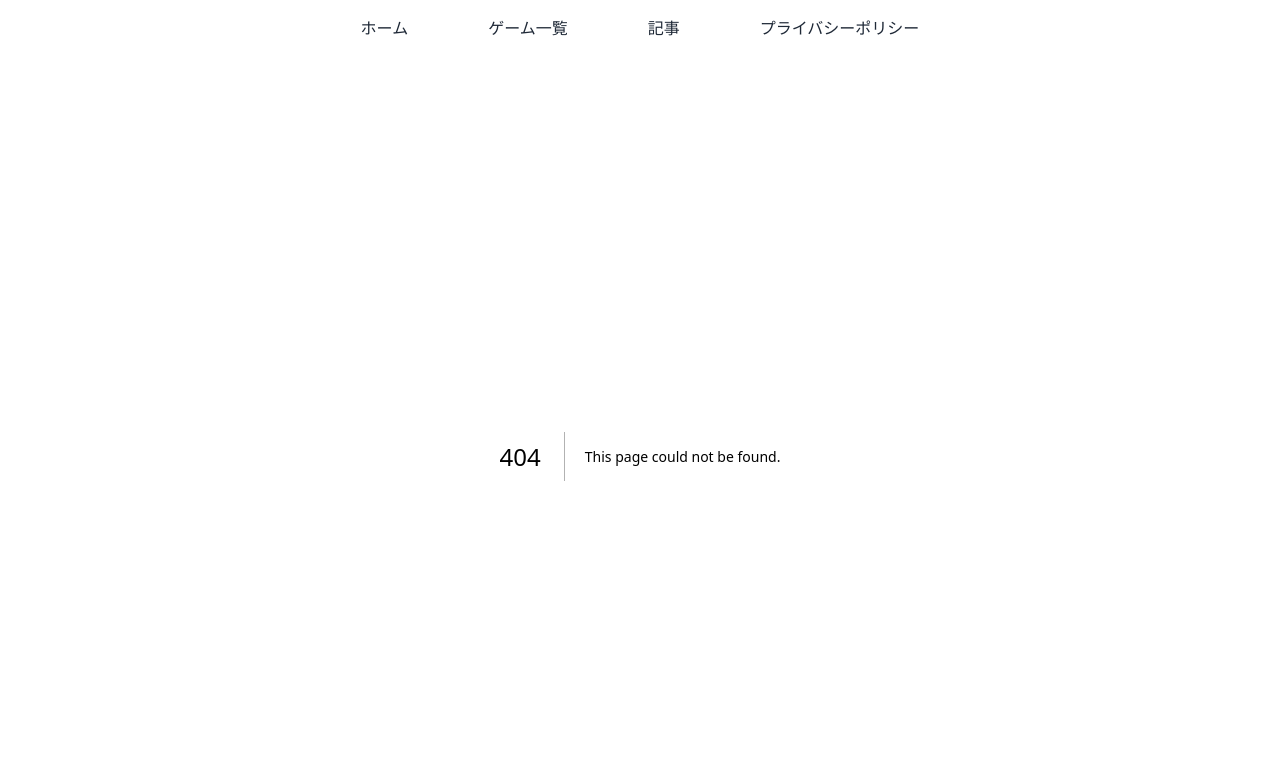
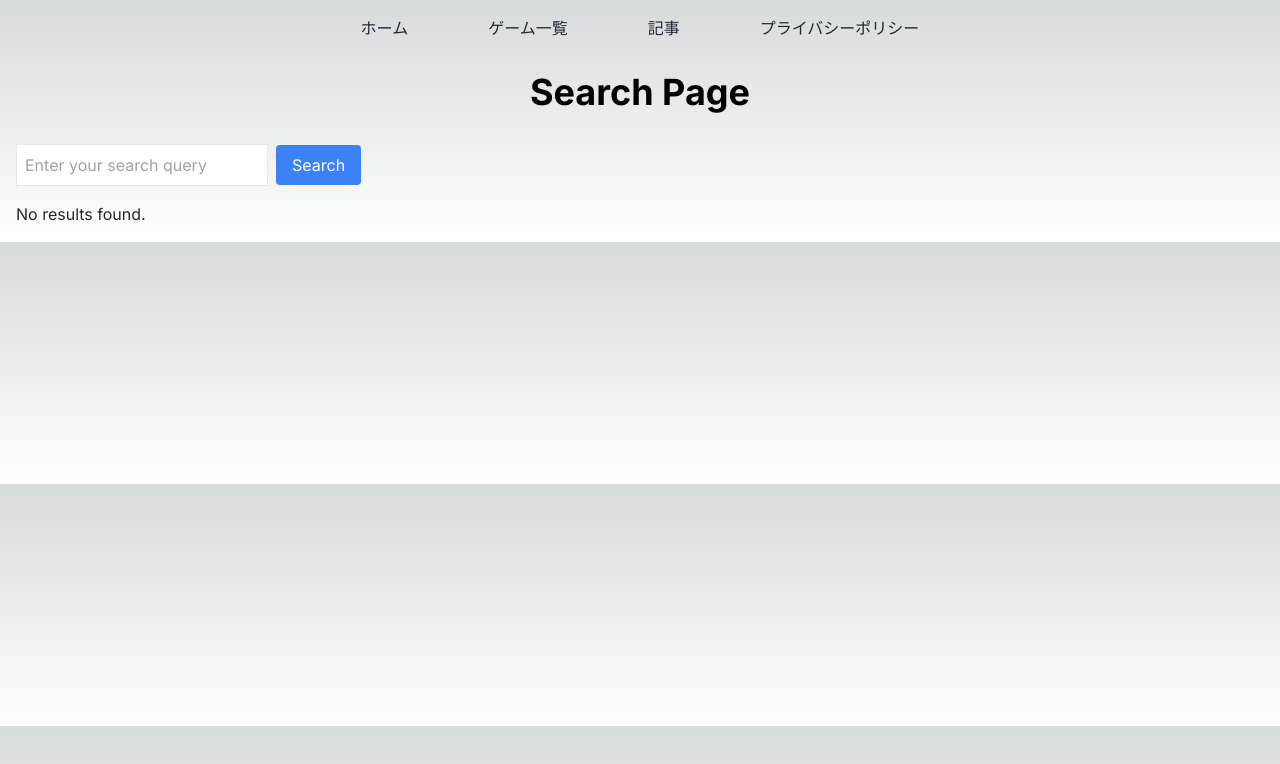
Before and after one commit to endokazuki/game_review, a Next.js app in the folder frontend/src/gamefront/: page /game in a window 1280 px wide. Before the commit this address had no page. Shown: the top 764 px of the page. Built offline with nearby package versions, Linux system fonts and the light colour scheme.

Commit message:
ゲーム一覧ページ作成

```diff
--- /dev/null
+++ b/frontend/src/gamefront/app/game/page.tsx
@@ -0,0 +1,73 @@
+"use client";
+import { FC } from "react";
+
+type Post = {
+  created_at: ReactNode;
+  id: number;
+  title: string;
+};
+
+// pages/index.tsx
+import { useState } from "react";
+
+const SearchPage: React.FC = () => {
+  const [query, setQuery] = useState("");
+  const [results, setResults] = useState<string[]>([]);
+
+  const handleSearch = async () => {
+    try {
+      const response = await fetch(
+        `http://localhost:3000/games/search?title=${query}`
+      );
+      const data = await response.json();
+      console.log(data);
+
+      if (Array.isArray(data)) {
+        const titles = data.map((item: any) => item.title);
+        setResults(titles);
+      } else {
+        setResults([]);
+      }
+    } catch (error) {
+      console.error("Error fetching data:", error);
+    }
+  };
+
+  return (
+    <div className="container mx-auto p-4">
+      <h1 className="text-4xl font-bold text-center mb-8">Search Page</h1>
+
+      <div className="flex items-center">
+        <input
+          type="text"
+          value={query}
+          onChange={(e) => setQuery(e.target.value)}
+          className="border p-2 mr-2"
+          placeholder="Enter your search query"
+        />
+        <button
+          onClick={handleSearch}
+          className="bg-blue-500 text-white px-4 py-2 rounded"
+        >
+          Search
+        </button>
+      </div>
+
+      <div className="mt-4">
+        {results.length > 0 ? (
+          <ul>
+            {results.map((result, index) => (
+              <li key={index} className="text-gray-800">
+                {result}
+              </li>
+            ))}
+          </ul>
+        ) : (
+          <p className="text-gray-800">No results found.</p>
+        )}
+      </div>
+    </div>
+  );
+};
+
+export default SearchPage;
--- a/frontend/src/gamefront/app/gamesearch/page.tsx
+++ /dev/null
@@ -1,34 +0,0 @@
-import { FC } from "react";
-
-type Post = {
-  id: number;
-  title: string;
-};
-
-async function getPost() {
-  const res = await fetch("http://api:3000/games/index");
-  console.log(res);
-
-  if (!res.ok) {
-    throw new Error("Failed to fetch Post");
-  }
-
-  return res.json();
-}
-
-const Home: FC = async () => {
-  const posts: Post[] = await getPost();
-
-  return (
-    <div className="m-4">
-      <h1 className="text-4xl mb-4 underline">Post List</h1>
-      {posts.map((post) => (
-        <p className="mb-1" key={post.id}>
-          {post.title}
-        </p>
-      ))}
-    </div>
-  );
-};
-
-export default Home;
```
